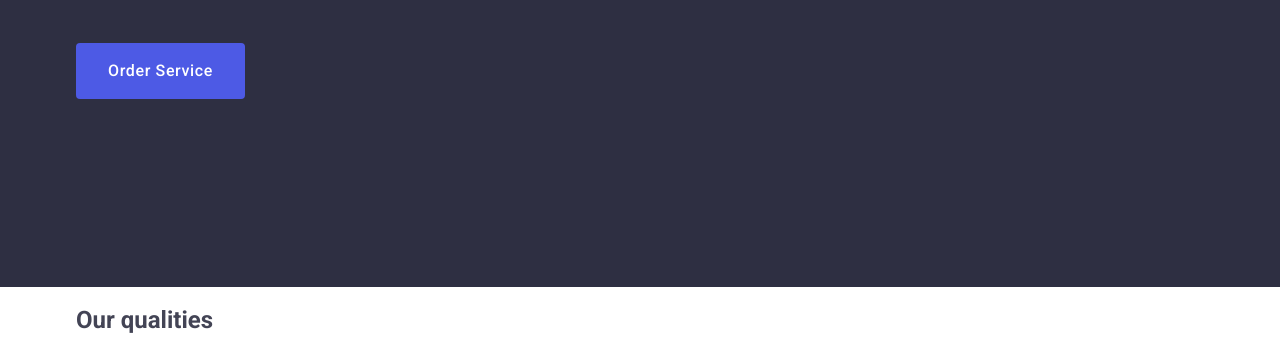
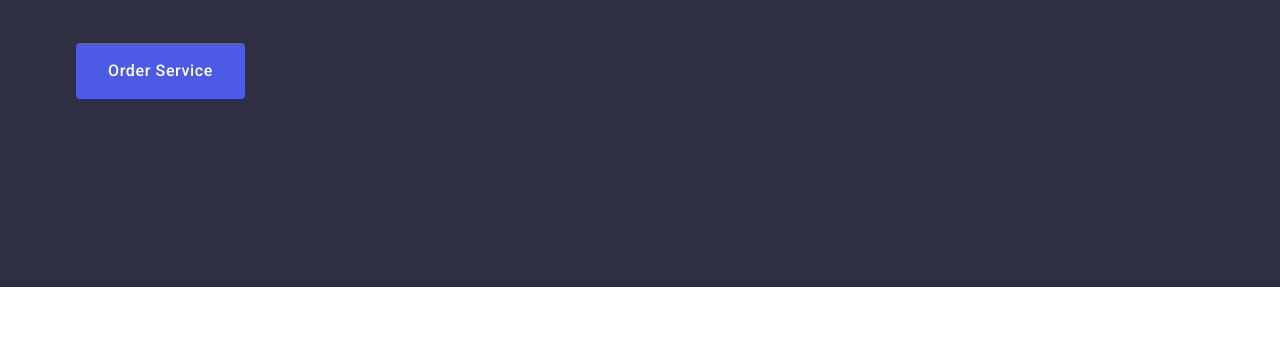
Before and after one commit to IevgenGrebennikov/goit-markup-hw-03, a plain HTML site: page index.html in a window 1280 px wide. Shown: the part 463-800 px from the top of the page. Drawn offline with nearby package versions, Linux system fonts and the light colour scheme.

Commit message:
section 2 21/49

```diff
--- a/css/styles.css
+++ b/css/styles.css
@@ -153,6 +153,10 @@ cursor: pointer;
 background-color: #404BBF ;
 }
 /* Our qualities */
+.qualities
+{
+  padding: 120px 0;
+}
 .qualities-item-title
 {
   font-weight: 500;
@@ -161,11 +165,24 @@ line-height: 1.2;
 letter-spacing: 0.02em;
 color: #2e2f42;
 margin-bottom: 8px;
+
+}
+.visually-hidden
+{
+  position: absolute;
+  width: 1px;
+  height: 1px;
+  padding: 0;
+  overflow: hidden;
+  clip: rect(0 0 0 0);
+  white-space: nowrap;
+  border: 0
 }
 .qualities-item-text
 {
   line-height: 1.5;
 letter-spacing: 0.02em;
+
 }
 .qualities-list
 {
--- a/index.html
+++ b/index.html
@@ -50,7 +50,7 @@
 
     <section class="qualities">
       <div class="container">
-      <h2 class="qualities-title">Our qualities</h2>
+      <h2 class="visually-hidden">Our qualities</h2>
         <ul class="qualities-list">
             <li class="qualities-item">
               <h3 class="qualities-item-title">Strategy</h3>
```
